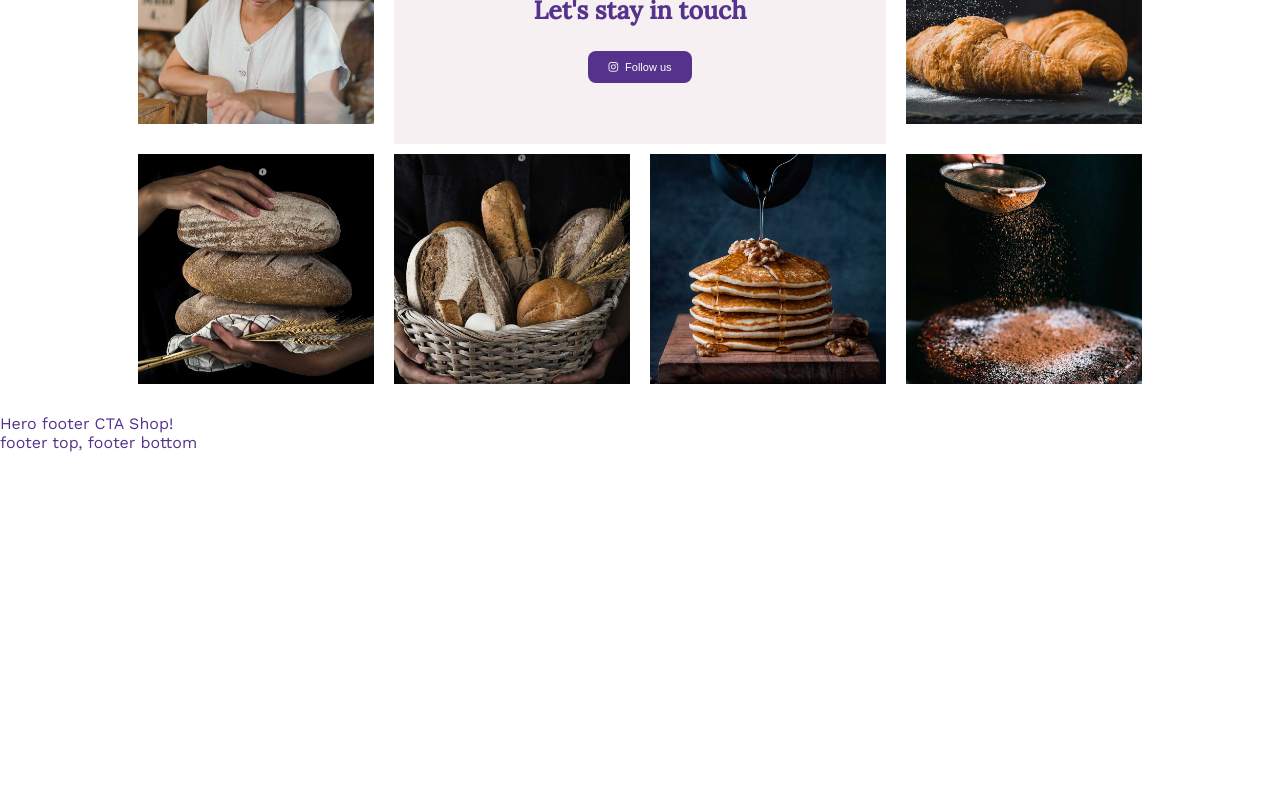
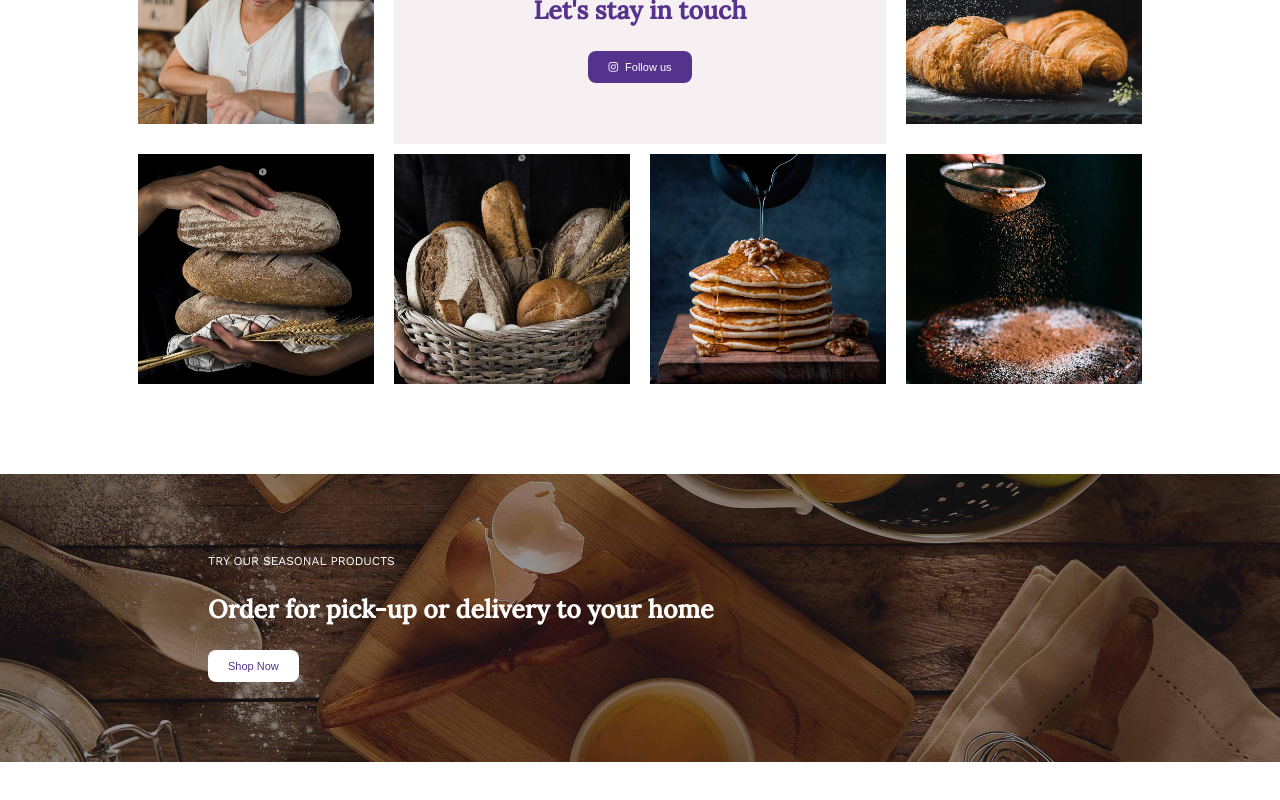
Before and after one commit to mariklim/proj-html-vuejs, a Vue app: page / in a window 1280 px wide. Shown: the part 5545-6345 px from the top of the page. Before the commit the page ends 5997 px from the top, so only its background shows below. Built offline with nearby package versions, Linux system fonts and the light colour scheme.

Commit message:
aggiunto hero footer

```diff
--- a/src/components/Footer.vue
+++ b/src/components/Footer.vue
@@ -1,16 +1,45 @@
 <template>
-  <section>
-    <div>Hero footer CTA Shop!
-</div>
-<div>footer top, footer bottom</div>
+  <section class="footer-hero">
+    <div class="container hero">
+      <div class="text">
+        <h5>TRY OUR SEASONAL PRODUCTS</h5>
+        <h3>Order for pick-up or delivery to your home</h3>
+      </div>
+      <button class="btn_white">Shop Now</button>
+    </div>
   </section>
 </template>
 
 <script>
 export default {
-  name: "Footer",
+  name: "Hero",
 };
 </script>
 
 <style lang="scss">
+@import "../assets/style/variables.scss";
+@import "../assets/style/common.scss";
+
+.footer-hero {
+  @include margin_top_bottom_70px;
+  @include section_header;
+  background-image: url("../assets/image/call-to-action-bg.jpg");
+  background-size: cover;
+  padding: 5rem 0;
+  color: white;
+  .container {
+    &.hero {
+      padding-left: 5rem;
+      background-color: transparent;
+      @include container_80;
+      .text {
+        width: 60%;
+        h2 {
+          font-family: "Lora", serif;
+          font-size: 3.125rem;
+        }
+      }
+    }
+  }
+}
 </style>
```
Also changed, not shown: 8 other files (tests, documents, lock files or other folders).
